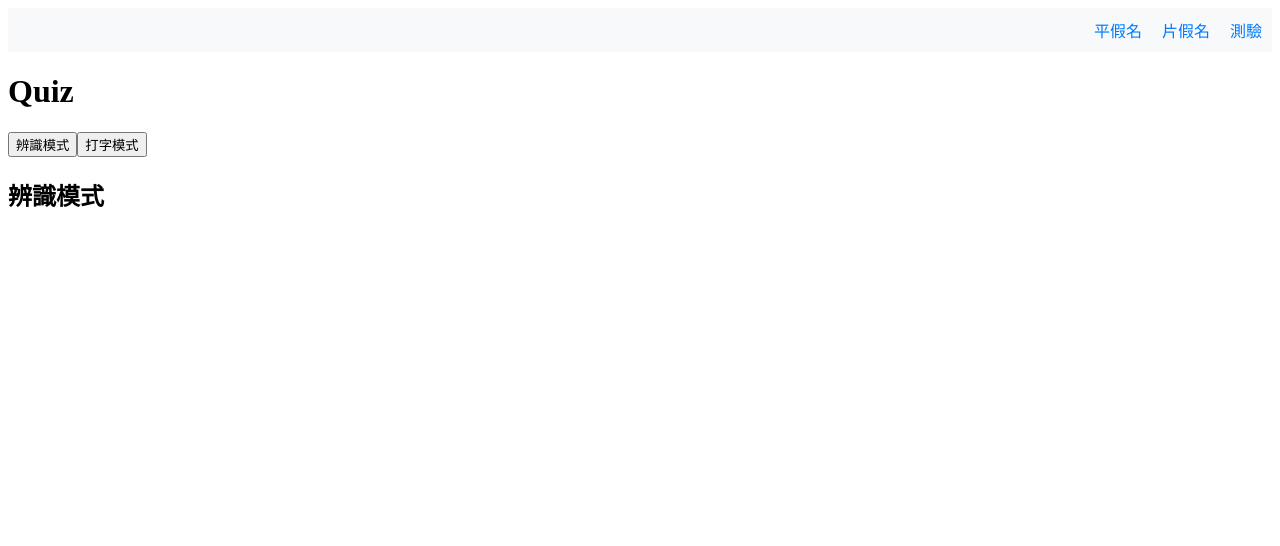
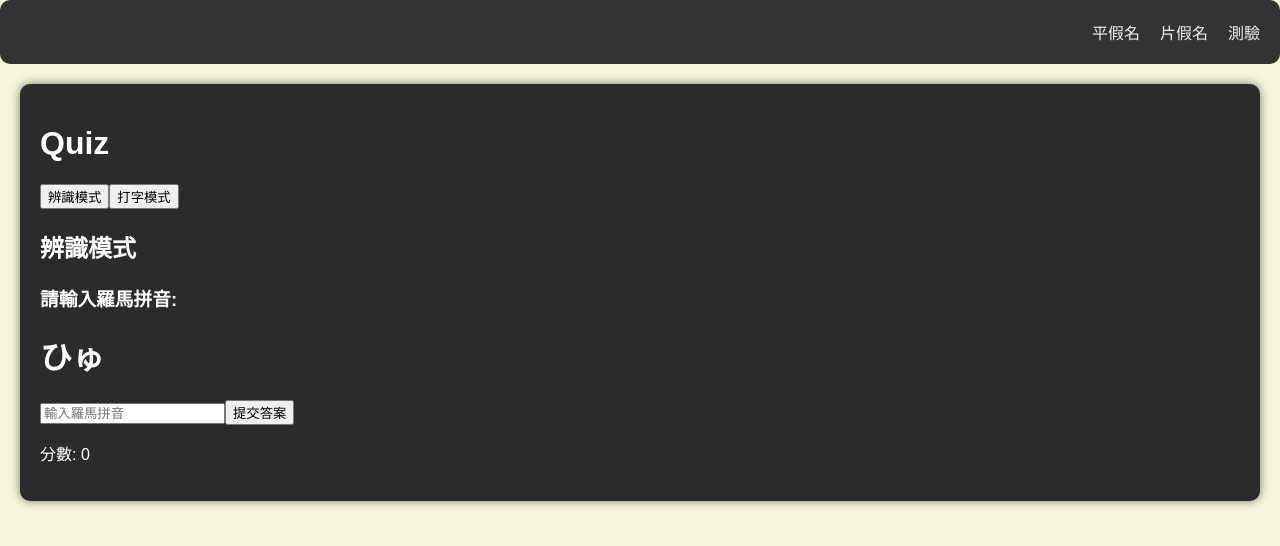
Before and after one commit to salasrew/LearningAngular16, an Angular app: page /quiz in a window 1280 px wide. Shown: the top 546 px of the page. Built offline with nearby package versions, Linux system fonts and the light colour scheme.

Commit message:
50音辨識平假名

```diff
--- a/src/app/app.component.css
+++ b/src/app/app.component.css
@@ -1,11 +1,9 @@
-/* 設置背景顏色為象牙黃 */
-
-
 nav {
-background-color: #f8f9fa;
-padding: 10px;
+    background-color: #333; /* 導航欄背景色，這裡設置為深色 */
+    padding: 20px;
     display: flex;
     justify-content: flex-end; /* 將內容靠右對齊 */
+    border-radius: 10px; /* 設置圓弧邊緣，調整數值以改變圓度 */
 }
 
 ul {
@@ -27,3 +25,26 @@ color: #007bff;
 a:hover {
 color: #0056b3;
 }
+
+/* 設置導航鏈接的顏色 */
+nav ul
+{
+    list-style-type: none; /* 去掉列表標記 */
+    margin: 0;
+    padding: 0;
+    display: flex; /* 使用flexbox來排列導航項目 */
+    justify-content: flex-end; /* 將項目靠右對齊 */
+}
+
+nav li {
+    margin-left: 20px; /* 增加項目之間的間距 */
+}
+
+nav a {
+    color: #f0f0f0; /* 導航鏈接的顏色 */
+    text-decoration: none; /* 去掉下劃線 */
+}
+
+nav a:hover {
+    color: #ffd700; /* 當滑鼠懸停時的顏色 */
+}
--- a/src/app/app.module.ts
+++ b/src/app/app.module.ts
@@ -1,5 +1,7 @@
 import { NgModule } from '@angular/core';
 import { BrowserModule } from '@angular/platform-browser';
+
+import { FormsModule } from '@angular/forms';
 
 import { AppRoutingModule } from './app-routing.module';
 import { AppComponent } from './app.component';
@@ -16,7 +18,8 @@ import { QuizComponent } from './quiz/quiz.component';
   ],
   imports: [
     BrowserModule,
-    AppRoutingModule
+    AppRoutingModule,
+    FormsModule
   ],
   providers: [],
   bootstrap: [AppComponent]
--- a/src/app/hiragana/hiragana.component.css
+++ b/src/app/hiragana/hiragana.component.css
@@ -1,21 +1,10 @@
 /* 整體背景設定 */
-body, html {
-    background-color: #1e1e1e; /* 深色背景，統一頁面風格 */
-    margin: 0;
-    padding: 0;
-    height: 100%;
-    display: flex;
-    justify-content: center;
-    align-items: center;
-    font-family: Arial, sans-serif;
-  }
-
 .hiragana-container
 {
     display: flex;
     flex-direction: column;
     align-items: center;
-margin-top: 20px;
+    margin-top: 10px;
     background-color: #2b2b2b; /* 表格背景色稍淺，與主背景有區別 */
     padding: 20px;
     border-radius: 10px; /* 增加圓角使表格區塊更有層次感 */
--- a/src/app/hiragana/hiragana.component.html
+++ b/src/app/hiragana/hiragana.component.html
@@ -1,4 +1,6 @@
 <div class="hiragana-container">
+
+  <div class="seion-container">
     <h1 id="seion">清音 (Seion)</h1>
       <table>
         <tr><td>あ</td><td>a</td><td>い</td><td>i</td><td>う</td><td>u</td><td>え</td><td>e</td><td>お</td><td>o</td></tr>
@@ -13,7 +15,9 @@
         <tr><td>わ</td><td>wa</td><td></td><td></td><td></td><td></td><td></td><td></td><td>を</td><td>wo</td></tr>
         <tr><td>ん</td><td>n</td><td></td><td></td><td></td><td></td><td></td><td></td><td></td><td></td></tr>
       </table>
+  </div>
 
+  <div class="dakuon-container">
     <h1>濁音 (Dakuon)</h1>
     <table>
         <tr><td>が</td><td>ga</td><td>ぎ</td><td>gi</td><td>ぐ</td><td>gu</td><td>げ</td><td>ge</td><td>ご</td><td>go</td></tr>
@@ -21,12 +25,16 @@
         <tr><td>だ</td><td>da</td><td>ぢ</td><td>ji</td><td>づ</td><td>zu</td><td>で</td><td>de</td><td>ど</td><td>do</td></tr>
         <tr><td>ば</td><td>ba</td><td>び</td><td>bi</td><td>ぶ</td><td>bu</td><td>べ</td><td>be</td><td>ぼ</td><td>bo</td></tr>
     </table>
+  </div>
 
+  <div class="handadakuon-container">
     <h1>半濁音 (Handakuon)</h1>
     <table>
         <tr><td>ぱ</td><td>pa</td><td>ぴ</td><td>pi</td><td>ぷ</td><td>pu</td><td>ぺ</td><td>pe</td><td>ぽ</td><td>po</td></tr>
     </table>
+  </div>
 
+  <div class="youon-container">
     <h1 id="youon">拗音 (Youon)</h1>
     <table>
       <tr><td>きゃ</td><td>kya</td><td>きゅ</td><td>kyu</td><td>きょ</td><td>kyo</td></tr>
@@ -41,8 +49,9 @@
       <tr><td>びゃ</td><td>bya</td><td>びゅ</td><td>byu</td><td>びょ</td><td>byo</td></tr>
       <tr><td>ぴゃ</td><td>pya</td><td>ぴゅ</td><td>pyu</td><td>ぴょ</td><td>pyo</td></tr>
     </table>
+  </div>
 
-
+    <div class="chouon-container">
       <h1 id="chouon">長音 (Chouon)</h1>
       <p>日語中的長音使用母音延長來表示發音延長。長音通常會出現在以「あいうえお」結尾的音節後面，延長該母音的發音。</p>
 
@@ -52,7 +61,9 @@
           <li>きおく (kioku) - 記憶</li>
           <li>いええ (iee) - 是的</li>
       </ul>
+  </div>
 
+  <div class="sokuon-container">
       <h1 id="sokuon">促音 (Sokuon)</h1>
       <p>促音「っ」表達了短促的停頓或重複輔音的發音，通常用來加強表示強調。</p>
 
@@ -63,3 +74,5 @@
           <li>あっという間 (attoiuma) - 一瞬間</li>
       </ul>
   </div>
+
+</div>
--- a/src/app/quiz/quiz.component.css
+++ b/src/app/quiz/quiz.component.css
@@ -0,0 +1,21 @@
+/* 整個 quiz 容器的樣式 */
+.quiz-container {
+    padding: 20px; /* 內邊距 */
+    margin: 20px; /* 外邊距 */
+    background-color: #2b2b2b; /* 背景色，根據需要可以修改 */
+    border-radius: 10px; /* 圓角 */
+    box-shadow: 0 0 10px rgba(0, 0, 0, 0.5); /* 陰影 */
+    color: #ffffff; /* 白色字體 */
+
+  }
+
+  /* 正確與錯誤訊息的樣式 */
+  .correct {
+    color: green; /* 正確顯示為綠色 */
+    font-weight: bold; /* 粗體字 */
+  }
+
+  .incorrect {
+    color: red; /* 錯誤顯示為紅色 */
+    font-weight: bold; /* 粗體字 */
+  }
--- a/src/app/quiz/quiz.component.html
+++ b/src/app/quiz/quiz.component.html
@@ -1,13 +1,23 @@
+<div class="quiz-container">
   <h1>Quiz</h1>
   <button (click)="setMode('recognition')">辨識模式</button>
   <button (click)="setMode('typing')">打字模式</button>
 
   <div *ngIf="mode === 'recognition'">
     <h2>辨識模式</h2>
-  <!-- 這裡實作假名辨識功能 -->
+    <h3>請輸入羅馬拼音:</h3>
+    <h1>{{ currentCharacter }}</h1>
+    <input [(ngModel)]="userInput" placeholder="輸入羅馬拼音" />
+    <button (click)="submitAnswer()">提交答案</button>
+    <p>分數: {{ score }}</p>
+
+    <p [ngClass]="{'correct': isCorrect, 'incorrect': !isCorrect && resultMessage !== ''}">
+      {{ resultMessage }}
+    </p>
   </div>
 
   <div *ngIf="mode === 'typing'">
     <h2>打字模式</h2>
     <!-- 這裡實作假名打字測試功能 -->
   </div>
+</div>
--- a/src/app/quiz/quiz.component.ts
+++ b/src/app/quiz/quiz.component.ts
@@ -7,8 +7,62 @@ import { Component } from '@angular/core';
 })
 export class QuizComponent {
   mode: string = 'recognition'; // 默認為辨識模式
+  userInput: string = ''; // 用戶輸入的羅馬拼音
+  currentCharacter: string = ''; // 隨機出現的平假名
+  correctAnswer: string = ''; // 正確答案
+  score: number = 0; // 分數
+  resultMessage: string = ''; // 用於顯示正確或錯誤的消息
+  isCorrect: boolean = false; // 判斷用戶答案是否正確
+
+  // 假名及其對應的羅馬拼音
+  kanaMap: { [key: string]: string } = {
+    'あ': 'a', 'い': 'i', 'う': 'u', 'え': 'e', 'お': 'o',
+    'か': 'ka', 'き': 'ki', 'く': 'ku', 'け': 'ke', 'こ': 'ko',
+    'さ': 'sa', 'し': 'shi', 'す': 'su', 'せ': 'se', 'そ': 'so',
+    'た': 'ta', 'ち': 'chi', 'つ': 'tsu', 'て': 'te', 'と': 'to',
+    'な': 'na', 'に': 'ni', 'ぬ': 'nu', 'ね': 'ne', 'の': 'no',
+    'は': 'ha', 'ひ': 'hi', 'ふ': 'fu', 'へ': 'he', 'ほ': 'ho',
+    'ま': 'ma', 'み': 'mi', 'む': 'mu', 'め': 'me', 'も': 'mo',
+    'や': 'ya', 'ゆ': 'yu', 'よ': 'yo',
+    'ら': 'ra', 'り': 'ri', 'る': 'ru', 'れ': 're', 'ろ': 'ro',
+    'わ': 'wa', 'を': 'wo', 'ん': 'n',
+    // 擴展音
+    'きゃ': 'kya', 'きゅ': 'kyu', 'きょ': 'kyo',
+    'しゃ': 'sha', 'しゅ': 'shu', 'しょ': 'sho',
+    'ちゃ': 'cha', 'ちゅ': 'chu', 'ちょ': 'cho',
+    'にゃ': 'nya', 'にゅ': 'nyu', 'にょ': 'nyo',
+    'ひゃ': 'hya', 'ひゅ': 'hyu', 'ひょ': 'hyo',
+    'みゃ': 'mya', 'みゅ': 'myu', 'みょ': 'myo',
+    'りゃ': 'rya', 'りゅ': 'ryu', 'りょ': 'ryo',
+    // 添加更多的擴展音（如有需要）
+  };
+
+  constructor() {
+    this.getRandomCharacter(); // 初始化時獲取隨機假名
+  }
 
   setMode(selectedMode: string) {
     this.mode = selectedMode;
+    this.getRandomCharacter(); // 切換模式時隨機獲取假名
+  }
+
+  submitAnswer() {
+    if (this.userInput.toLowerCase() === this.correctAnswer) {
+      this.resultMessage = '正確！';
+      this.isCorrect = true;
+      this.score++; // 增加分數
+    } else {
+      this.resultMessage = '錯誤！';
+      this.isCorrect = false;
+    }
+    this.userInput = ''; // 重置用戶輸入
+    this.getRandomCharacter(); // 獲取新的假名
+  }
+
+  // 獲取隨機的假名及其正確答案
+  getRandomCharacter() {
+    const characters = Object.keys(this.kanaMap);
+    this.currentCharacter = characters[Math.floor(Math.random() * characters.length)];
+    this.correctAnswer = this.kanaMap[this.currentCharacter]; // 獲取正確答案
   }
 }
--- a/src/styles.css
+++ b/src/styles.css
@@ -1 +1,6 @@
 /* You can add global styles to this file, and also import other style files */
+body {
+  background-color: #f5f5dc; /* 設置背景顏色為象牙黃 */
+  margin: 0; /* 去掉頁面默認邊距 */
+  font-family: Arial, sans-serif; /* 設置字體樣式 */
+}
```
Lines whose indentation alone changed are shown as unchanged.
